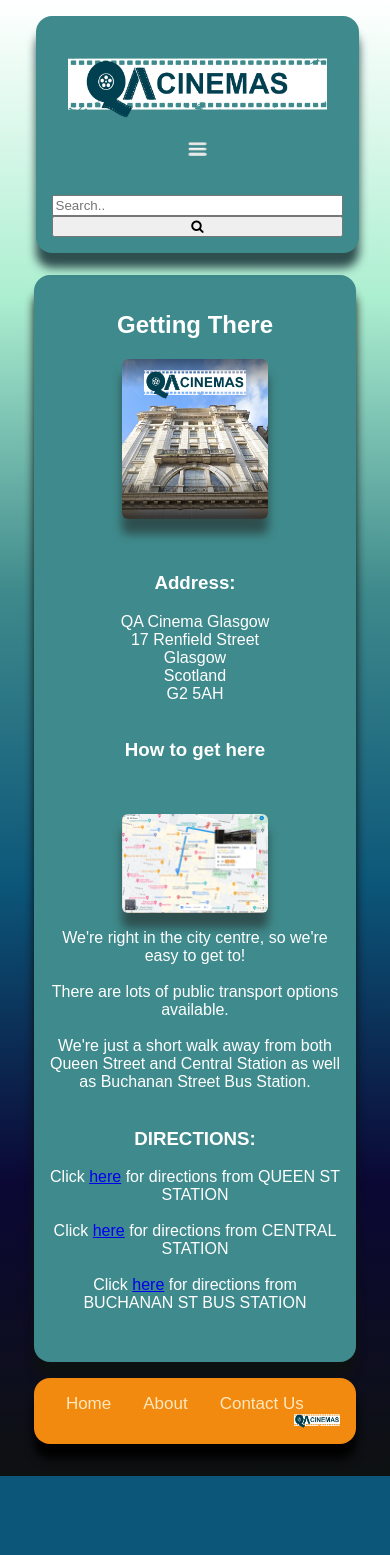
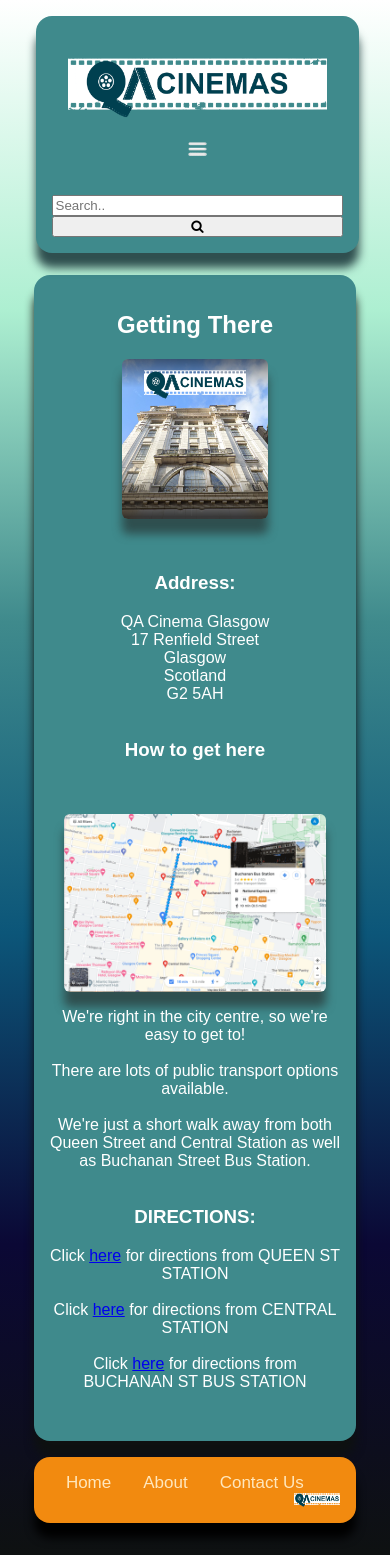
Before and after one commit to Callum-Robinson/QA-Cinema-Project-FrontEnd, a React (Create React App) app: page /gettingthere in a window 390 px wide. Before the commit the page ends 1476 px from the top, so only its background shows below. Built offline with nearby package versions, Linux system fonts and the light colour scheme.

Commit message:
fixed directions image on getting there so it's bigger on smaller screens

```diff
--- a/src/App.css
+++ b/src/App.css
@@ -273,6 +273,11 @@ div.listings-gallery {
       display: block;
       cursor: pointer;
   }
+
+  #directions {
+
+    width: 90%;
+  }
 }
 
 .show {
```
